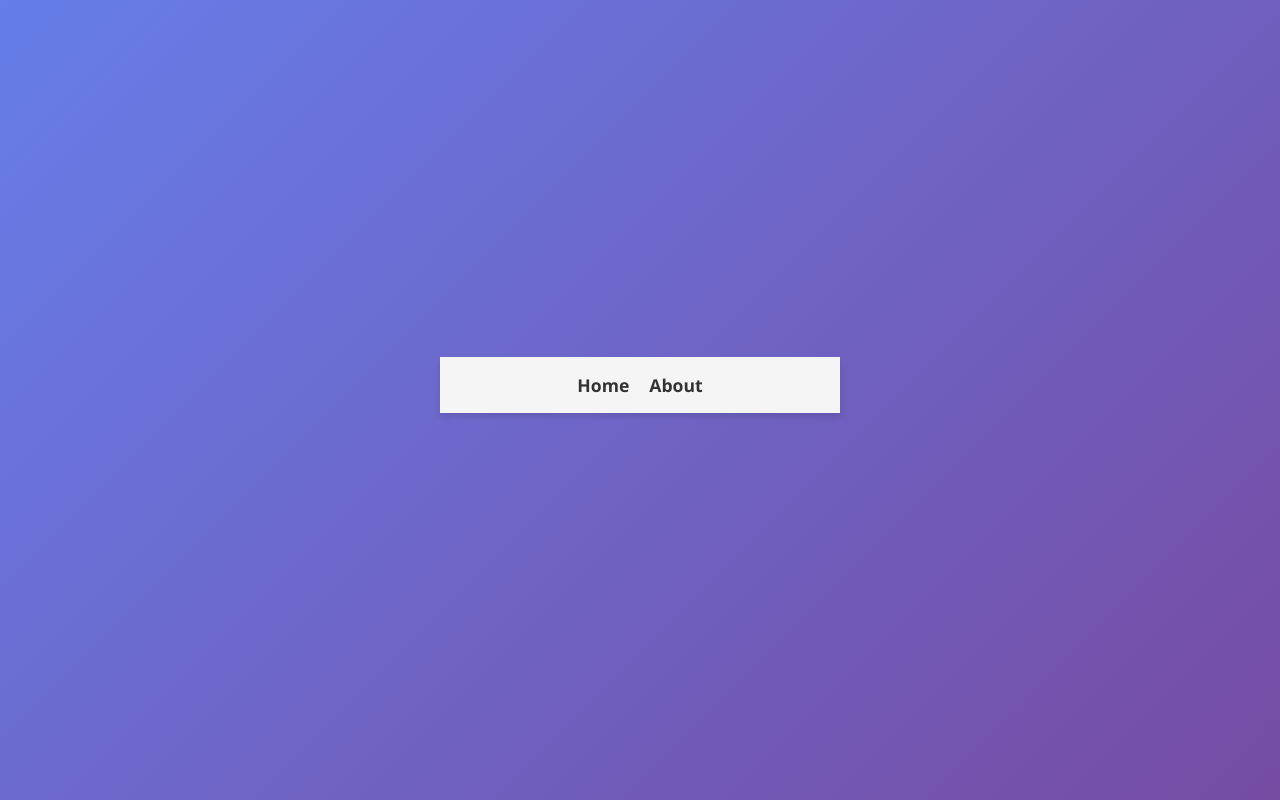
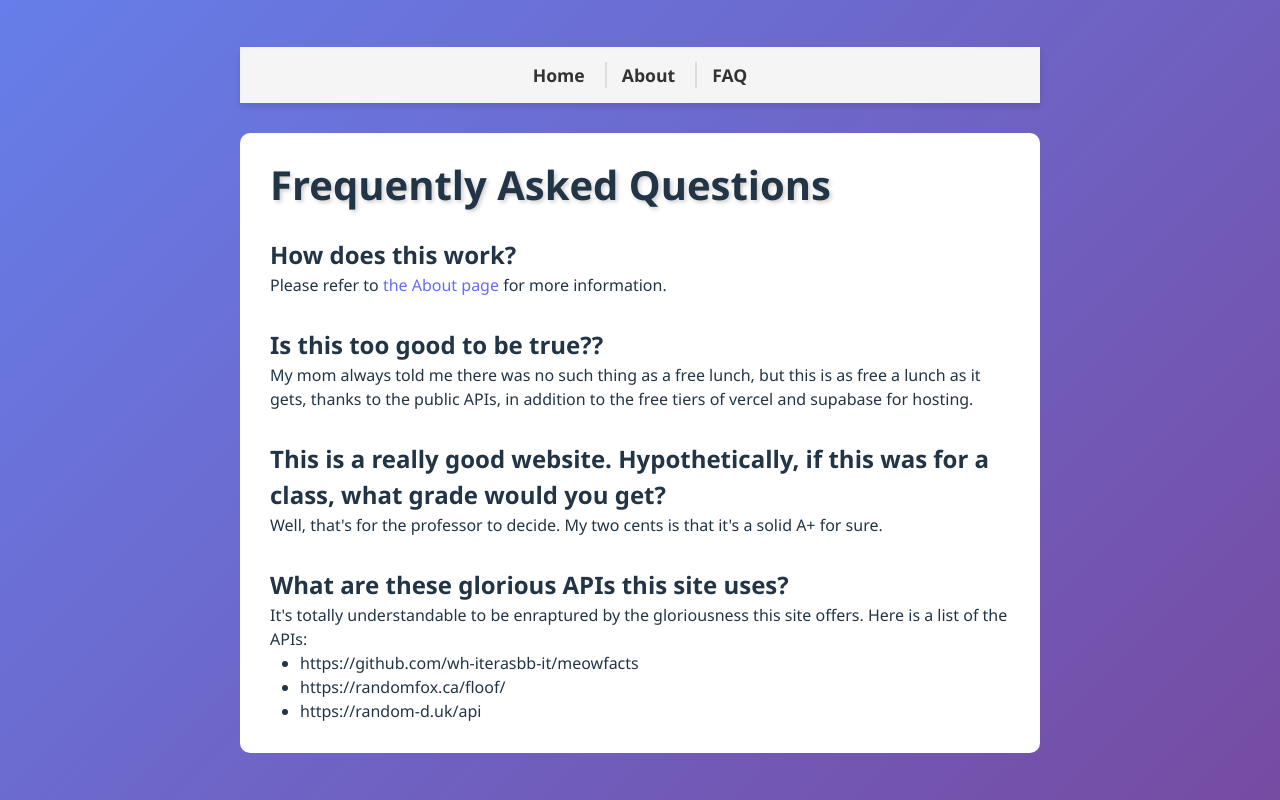
Before and after one commit to evan-yeager/377-final, a React (Vite) app: page /faq in a window 1280 px wide. Before the commit this address had no page. Built offline with nearby package versions, Linux system fonts and the light colour scheme.

Commit message:
add faq page

```diff
--- a/src/App.css
+++ b/src/App.css
@@ -7,6 +7,11 @@ nav {
   margin-bottom: 30px;
   box-shadow: 0 4px 6px rgba(0, 0, 0, 0.1);
   width: 100%;
+}
+
+nav > *:not(:first-child) {
+  border-left: 2px solid #ddd;
+  padding-left: 15px;
 }
 
 .navbar a {
--- a/src/App.tsx
+++ b/src/App.tsx
@@ -2,6 +2,7 @@ import { BrowserRouter, Link, Route, Routes } from 'react-router-dom';
 import './App.css';
 import Home from './home';
 import About from './about';
+import FAQ from './faq';
 
 export default function App() {
   return (
@@ -10,11 +11,13 @@ export default function App() {
         <nav className="navbar">
           <Link to="/">Home</Link>
           <Link to="/about">About</Link>
+          <Link to="/faq">FAQ</Link>
         </nav>
 
         <Routes>
           <Route path="/" element={<Home />} />
           <Route path="/about" element={<About />} />
+          <Route path="/faq" element={<FAQ />} />
         </Routes>
       </div>
     </BrowserRouter>
--- /dev/null
+++ b/src/faq.css
@@ -0,0 +1,8 @@
+
+h2 {
+    margin-top: 30px;
+}
+
+li {
+    margin-left: 30px;
+}
--- /dev/null
+++ b/src/faq.tsx
@@ -0,0 +1,34 @@
+import React from 'react';
+import { Link } from 'react-router-dom';
+import './faq.css';
+
+const FAQ: React.FC = () => {
+    return (
+        <main>
+            <h1>Frequently Asked Questions</h1>
+            <div>
+                <h2>How does this work?</h2>
+                <p>Please refer to <Link to="/about">the About page</Link> for more information.</p>
+            </div>
+            <div>
+                <h2>Is this too good to be true??</h2>
+                <p>My mom always told me there was no such thing as a free lunch, but this is as free a lunch as it gets, thanks to the public APIs, in addition to the free tiers of vercel and supabase for hosting.</p>
+            </div>
+            <div>
+                <h2>This is a really good website. Hypothetically, if this was for a class, what grade would you get?</h2>
+                <p>Well, that's for the professor to decide. My two cents is that it's a solid A+ for sure.</p>
+            </div>
+            <div>
+                <h2>What are these glorious APIs this site uses?</h2>
+                <p>It's totally understandable to be enraptured by the gloriousness this site offers. Here is a list of the APIs:<ul>
+                    <li>https://github.com/wh-iterasbb-it/meowfacts</li>
+                    <li>https://randomfox.ca/floof/</li>
+                    <li>https://random-d.uk/api</li>
+                </ul></p>
+            </div>
+
+        </main>
+    );
+};
+
+export default FAQ;
```
